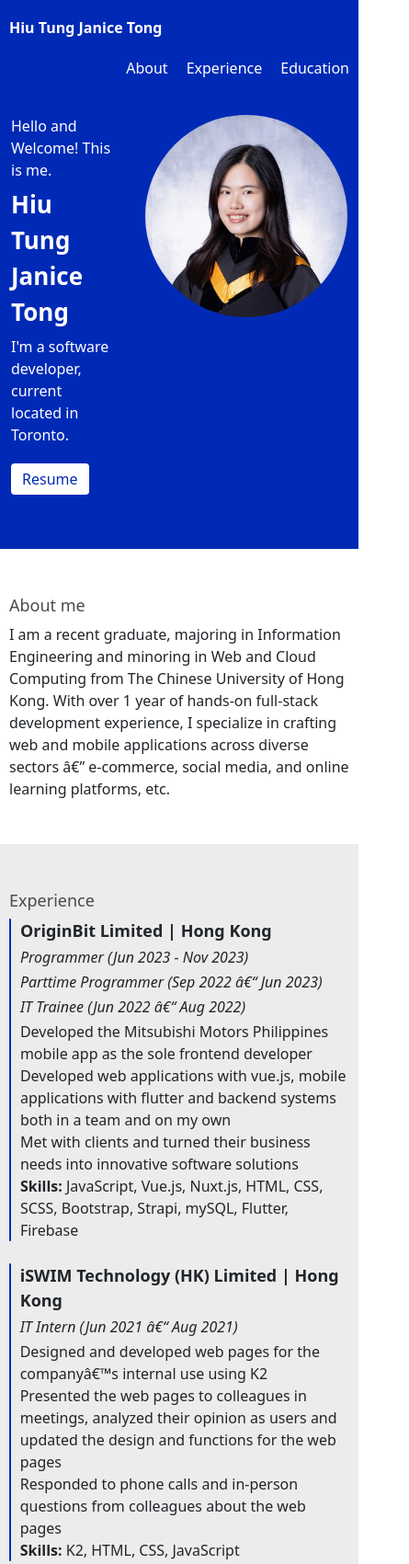
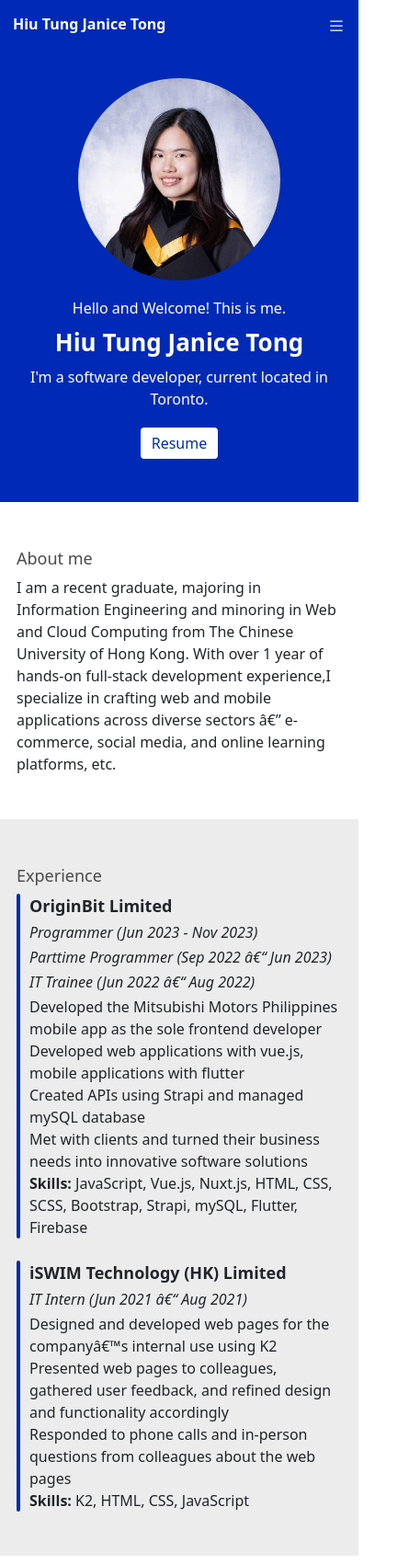
Before and after one commit to janicetht/janicetht.github.io, a plain HTML site: page index.html in a window 390 px wide. Shown: the top 1701 px of the page at 92% size, 445 px wide, since content can reach past the window. Drawn offline with nearby package versions, Linux system fonts and the light colour scheme.

Commit message:
add mobile capatible design and project

```diff
--- a/index.css
+++ b/index.css
@@ -9,8 +9,9 @@
 }
 
 .navbar {
-  display: block;
+  display: flex;
   text-align: right;
+  padding: 14px 14px;
 }
 
 .navbar .logo {
@@ -31,6 +32,18 @@
   margin-top: 10px;
   position: relative;
   padding-bottom: 10px;
+}
+
+@media screen and (max-width: 767px) {
+  .navbar ul {
+    display: none;
+  }
+}
+
+@media screen and (min-width: 767px) {
+  .hamburger {
+    display: none;
+  }
 }
 
 .white-bg {
@@ -61,6 +74,14 @@
   padding-bottom: 64px;
   margin: auto;
   justify-content: space-between;
+  padding-left: 6px;
+  padding-right: 6px;
+}
+
+@media screen and (max-width: 767px) {
+  .banner {
+    padding-top: 85px;
+  }
 }
 
 .banner .title {
@@ -86,8 +107,35 @@
   padding: 6px 12px;
 }
 
+.mobile-icon {
+  padding-bottom: 18px;
+  text-align: center;
+}
+
+.mobile-icon img {
+  width: 220px;
+  border-radius: 110px;
+}
+
+@media screen and (min-width: 767px) {
+  .mobile-icon {
+    display: none;
+  }
+}
+
+@media screen and (max-width: 767px) {
+  .banner {
+    text-align: center;
+    display: block;
+    padding-bottom: 52px;
+  }
+  .banner .right {
+    display: none;
+  }
+}
+
 .section {
-  padding: 48px 10px;
+  padding: 48px 18px;
 }
 
 .grey-bg {
@@ -102,7 +150,7 @@
 
 .bar {
   background-color: rgb(0, 42, 182);
-  width: 5px;
+  width: 4px;
   margin-right: 10px;
   border-radius: 3px;
 }
@@ -124,3 +172,18 @@
   line-height: 27px;
   padding-left: 4px;
 }
+
+.project-box {
+  display: flex;
+  margin-top: 12px;
+  margin-bottom: 18px;
+}
+
+.project-box .left {
+  margin-right: 24px;
+}
+
+.thumbnail {
+  width: 300px;
+  max-height: 300px;
+}
--- a/index.html
+++ b/index.html
@@ -28,18 +28,36 @@
       <div class="header">
         <div class="navbar-bg blue-bg">
           <div class="navbar container">
-            <li class="logo">Hiu Tung Janice Tong</li>
+            <div class="logo">Hiu Tung Janice Tong</div>
             <ul>
               <li><a href="/#about">About</a></li>
               <li><a href="/#experience">Experience</a></li>
               <li><a href="/#education">Education</a></li>
+              <li><a href="/#projects">Projects</a></li>
             </ul>
+            <div class="hamburger">
+              <svg
+                xmlns="http://www.w3.org/2000/svg"
+                width="20"
+                height="20"
+                fill="white"
+                class="bi bi-list"
+                viewBox="0 0 16 16"
+              >
+                <path
+                  fill-rule="evenodd"
+                  d="M2.5 12a.5.5 0 0 1 .5-.5h10a.5.5 0 0 1 0 1H3a.5.5 0 0 1-.5-.5m0-4a.5.5 0 0 1 .5-.5h10a.5.5 0 0 1 0 1H3a.5.5 0 0 1-.5-.5m0-4a.5.5 0 0 1 .5-.5h10a.5.5 0 0 1 0 1H3a.5.5 0 0 1-.5-.5"
+                />
+              </svg>
+            </div>
           </div>
         </div>
       </div>
       <div class="blue-bg">
         <div class="container">
           <div class="banner">
+            <div class="mobile-icon"><img src="profile.jpeg" /></div>
+
             <div class="left">
               <div>Hello and Welcome! This is me.</div>
               <div class="title">Hiu Tung Janice Tong</div>
@@ -57,8 +75,8 @@
           I am a recent graduate, majoring in Information Engineering and
           minoring in Web and Cloud Computing from The Chinese University of
           Hong Kong. With over 1 year of hands-on full-stack development
-          experience, I specialize in crafting web and mobile applications
-          across diverse sectors — e-commerce, social media, and online learning
+          experience,I specialize in crafting web and mobile applications across
+          diverse sectors — e-commerce, social media, and online learning
           platforms, etc.
         </div>
       </div>
@@ -67,8 +85,8 @@
           <div class="subtitle">Experience</div>
           <div class="d-flex">
             <div class="bar"></div>
-            <div>
-              <div class="company">OriginBit Limited | Hong Kong</div>
+            <div style="width: 96%">
+              <div class="company">OriginBit Limited</div>
               <div class="job">Programmer (Jun 2023 - Nov 2023)</div>
               <div class="job">Parttime Programmer (Sep 2022 – Jun 2023)</div>
               <div class="job">IT Trainee (Jun 2022 – Aug 2022)</div>
@@ -78,8 +96,9 @@
               </div>
               <div>
                 Developed web applications with vue.js, mobile applications with
-                flutter and backend systems both in a team and on my own
+                flutter
               </div>
+              <div>Created APIs using Strapi and managed mySQL database</div>
               <div>
                 Met with clients and turned their business needs into innovative
                 software solutions
@@ -93,19 +112,16 @@
           <br />
           <div class="d-flex">
             <div class="bar"></div>
-            <div>
-              <div class="company">
-                iSWIM Technology (HK) Limited | Hong Kong
-              </div>
+            <div style="width: 96%">
+              <div class="company">iSWIM Technology (HK) Limited</div>
               <div class="job">IT Intern (Jun 2021 – Aug 2021)</div>
               <div>
                 Designed and developed web pages for the company’s internal use
                 using K2
               </div>
               <div>
-                Presented the web pages to colleagues in meetings, analyzed
-                their opinion as users and updated the design and functions for
-                the web pages
+                Presented web pages to colleagues, gathered user feedback, and
+                refined design and functionality accordingly
               </div>
               <div>
                 Responded to phone calls and in-person questions from colleagues
@@ -127,6 +143,27 @@
         <div>Minor in Web and Cloud Computing</div>
         <div>(Sep 2019 - Jul 2023)</div>
       </div>
+      <div class="grey-bg">
+        <div class="section container" id="projects">
+          <div class="subtitle">Projects</div>
+          <br />
+          <div class="project-box">
+            <div class="left">
+              <div>CUHK Alumni (Final Year Project)</div>
+              <div>
+                CUHK Alumni is my final year project, where I developed a mobile
+                application for alumni of The Chinese University of Hong Kong,
+                facilitating connections and providing updates from the alumni
+                association. The app, built using Flutter for frontend
+                development, has been successfully deployed on both iOS and
+                Android platforms. For the backend system, we implemented APIs
+                using Strapi and utilized SQLite as the database.
+              </div>
+            </div>
+            <img class="thumbnail" src="/thumbnails/CU Alumni.png" />
+          </div>
+        </div>
+      </div>
     </div>
   </body>
 </html>
@@ -136,8 +173,13 @@
 
   $(window).scroll(function () {
     var scroll = $(window).scrollTop();
-
-    if (scroll >= 310) {
+    var value;
+    if (screen.width < 767) {
+      value = 480;
+    } else {
+      value = 310;
+    }
+    if (scroll >= value) {
       $(".navbar-bg").addClass("white-bg");
       $(".navbar-bg").removeClass("blue-bg");
     } else {
```
Also changed, not shown: CU.png (added), projects/cu-alumni.html (added), 2 other files.
